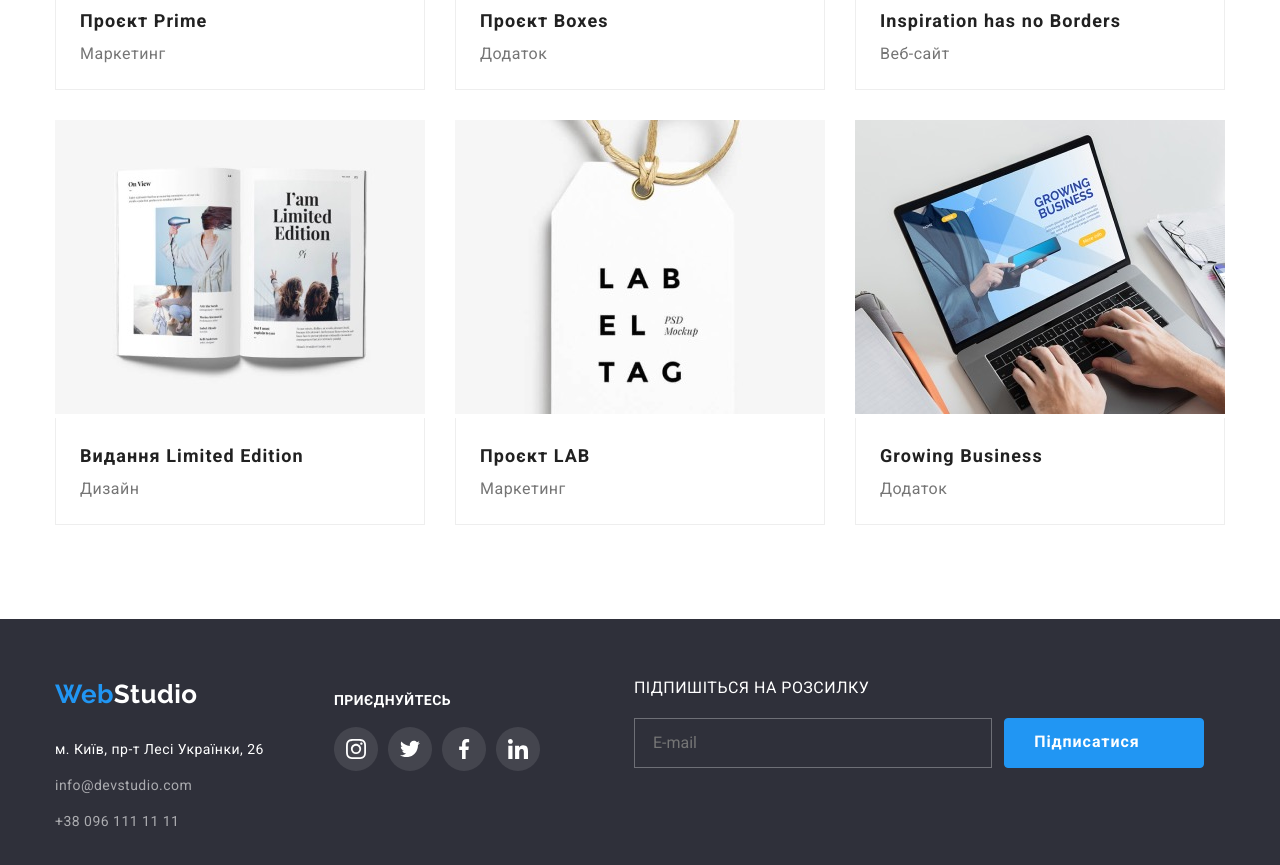
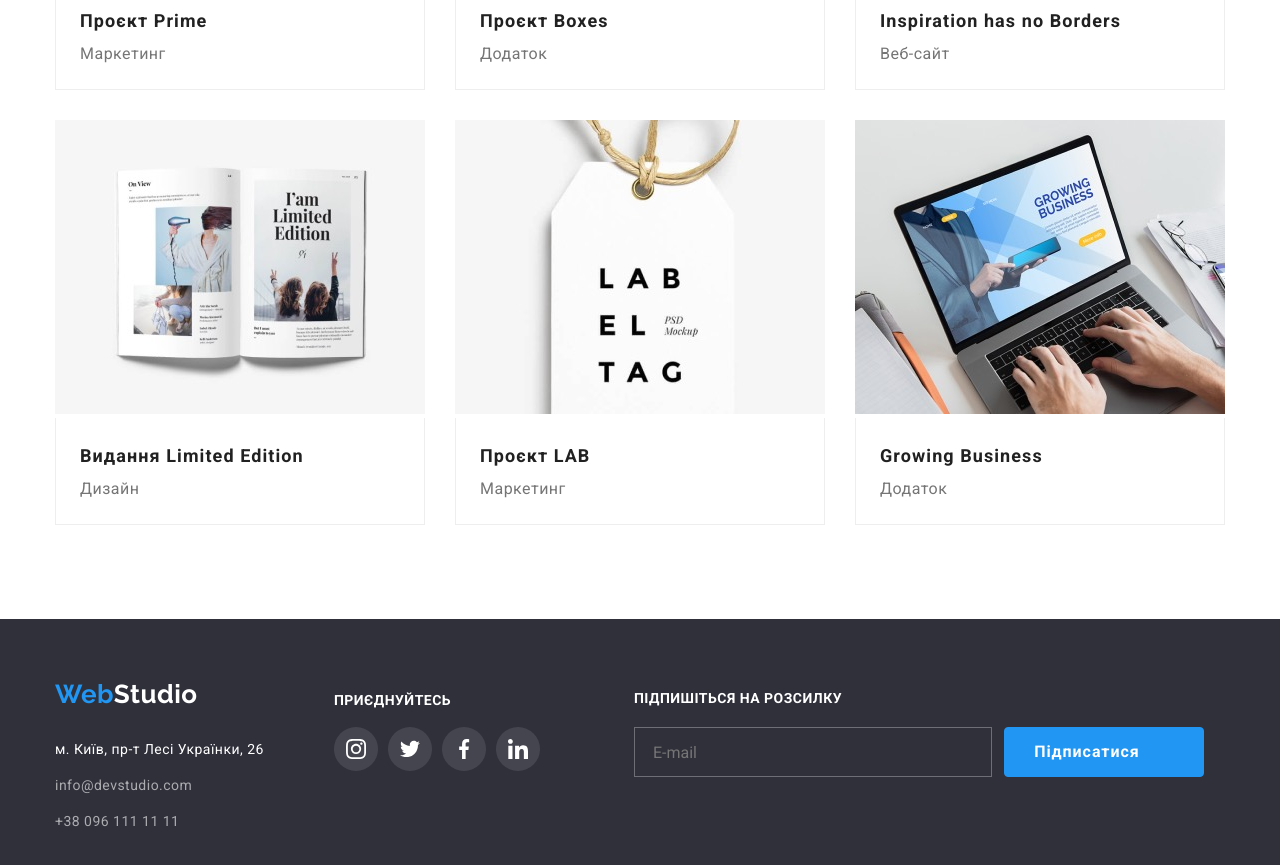
Before and after one commit to angieborolyuk57/goit-markup-hw-02, a plain HTML site: page index.html in a window 1280 px wide. Shown: the part 1028-1893 px from the top of the page. Drawn offline with nearby package versions, Linux system fonts and the light colour scheme.

Commit message:
Update styles.css

```diff
--- a/css/styles.css
+++ b/css/styles.css
@@ -470,10 +470,12 @@ color: rgba(255, 255, 255, 0.6);
 }
 
 .subscription-label{
-  text-size:14px;
+  margin-top:12px;
+  font-weight: 700;
+  font-size:14px;
   line-height: 1.14;
   text-transform: uppercase;
-  color: var(--primary-white);
+  color: #FFFFFF;
   margin-bottom:20px;
 }
 
```
